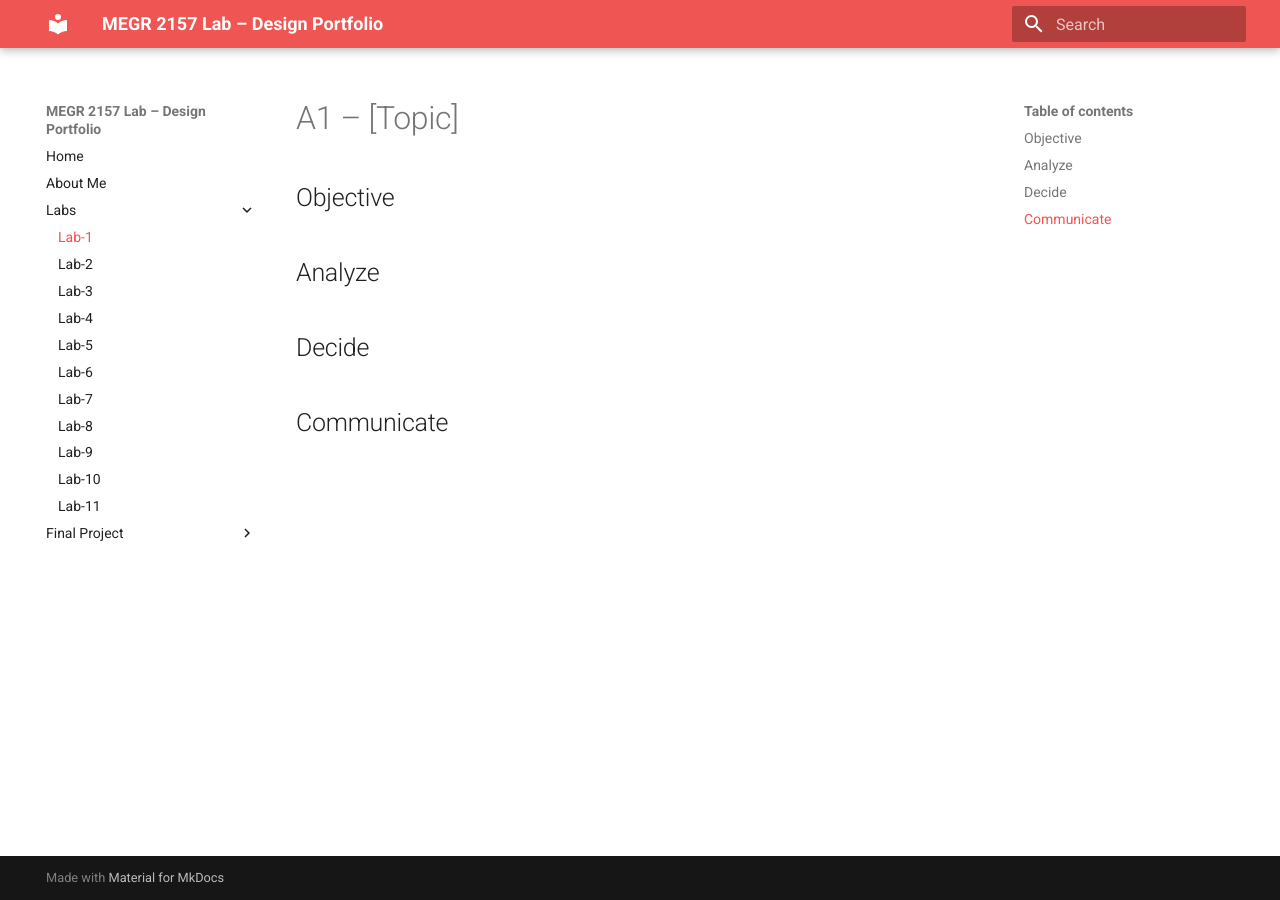
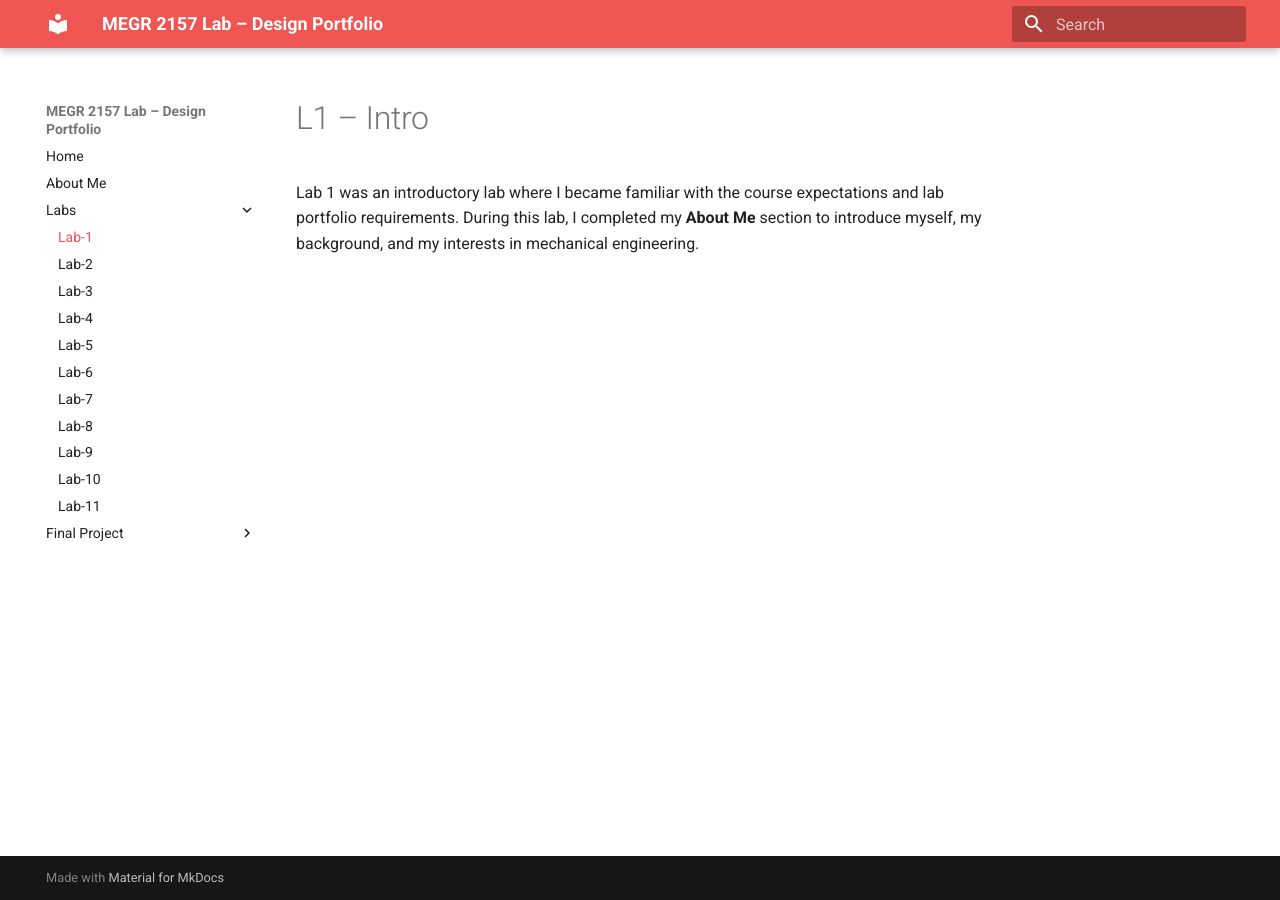
Before and after one commit to KaileighAnn/kaileigh-hill-lab-portfolio, an MkDocs documentation site: the page built from docs/Labs/L01/index.md, in a window 1280 px wide. Built offline with MkDocs 1.6.1 and Material for MkDocs 9.7.7, drawn with Linux system fonts in a browser that asks for light colours.

Commit message:
Update index.md

```diff
--- a/docs/Labs/L01/index.md
+++ b/docs/Labs/L01/index.md
@@ -1,12 +1,3 @@
-# A1 – [Topic]
+# L1 – Intro
 
-## Objective
-
-
-## Analyze
-
-
-## Decide
-
-
-## Communicate
+Lab 1 was an introductory lab where I became familiar with the course expectations and lab portfolio requirements. During this lab, I completed my **About Me** section to introduce myself, my background, and my interests in mechanical engineering.
```
